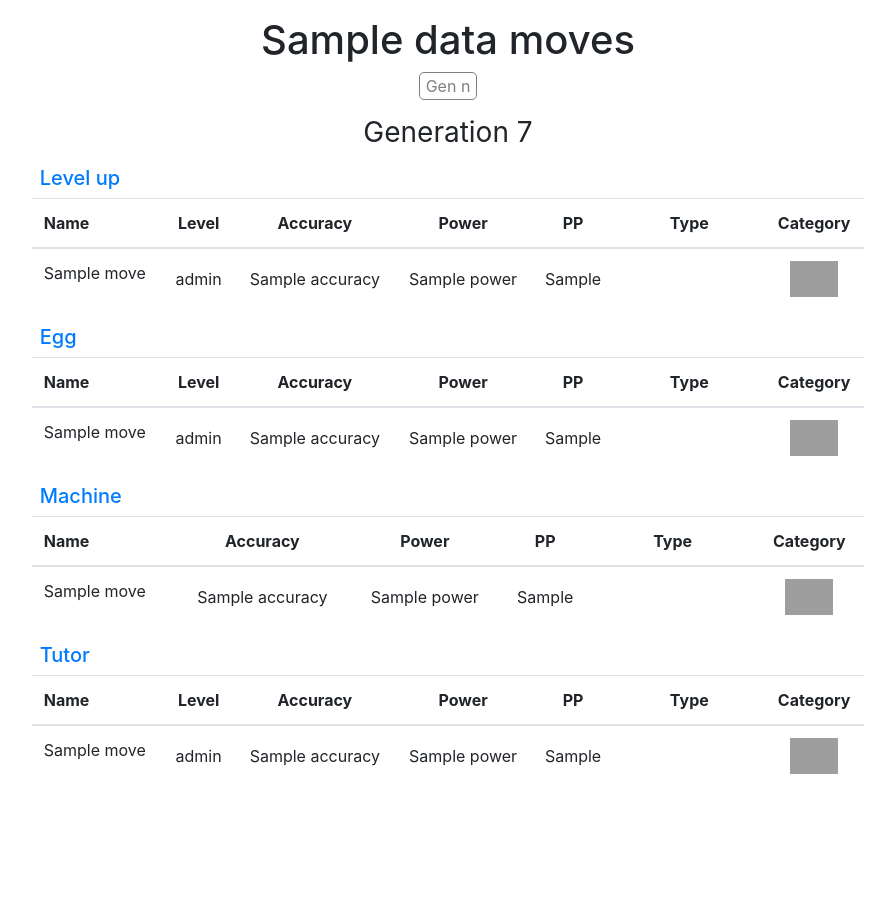
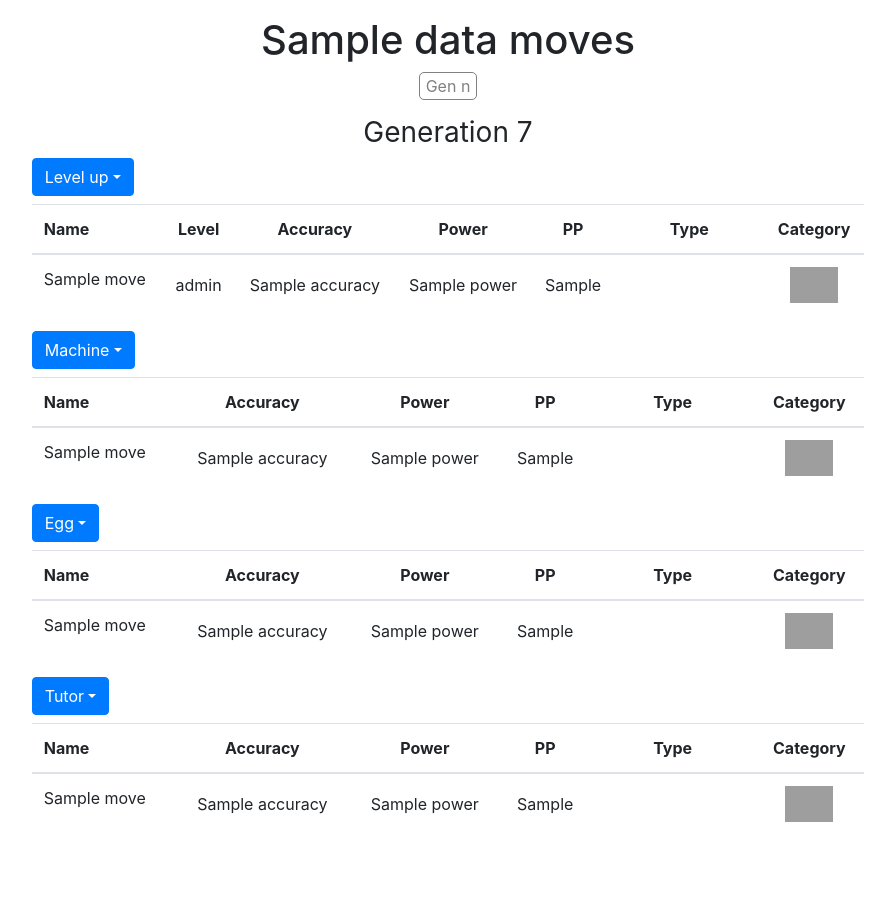
Before and after one commit to ToniIvars/django-pokedex, a Django app: template pokedex/templates/basics/moves.html in a window 1280 px wide. Shown: the part 62-960 px from the top of the page, without its empty margins (192-1087 px from the left). Before the commit the page ends 836 px from the top, so only its background shows below. Run offline with Django 3.2, Linux system fonts and the light colour scheme; the template is opened without the code that fills it: most values are stand-ins (such as "Sample title", 1, 10 or a date in 2020); some libraries are stand-ins or nearby versions; grey boxes are pictures that could not be loaded.

Commit message:
Replaced the learning method titles by buttons that show or hide their table

```diff
--- a/pokedex/static/basics/moves.css
+++ b/pokedex/static/basics/moves.css
@@ -33,10 +33,6 @@
 .button-disabled {
     border: 1px solid gray !important;
     color: gray !important;
-}
-
-.learn-method {
-    font-size: 1.25rem;
 }
 
 .type {
--- a/pokedex/static/basics/moves.js
+++ b/pokedex/static/basics/moves.js
@@ -2,6 +2,8 @@ document.addEventListener('DOMContentLoaded', function () {
     const gen_title = document.querySelector('#gen-title')
     const gen_buttons = Array.from(document.querySelectorAll('.gen-buttons'))
     const gen_tables = Array.from(document.querySelectorAll('.gen-tables'))
+
+    const dropdown_buttons = Array.from(document.querySelectorAll('.dropdown-toggle'))
 
     gen_buttons.slice(-1).pop().classList.add('button-disabled')
     gen_buttons.slice(-1).pop().disabled = true
@@ -23,4 +25,17 @@ document.addEventListener('DOMContentLoaded', function () {
             gen_title.innerHTML = `Generation ${btn.id.slice(-1)}`
         }
     })
+
+    dropdown_buttons.forEach(btn => {
+        btn.onclick = () => {
+            const table_id = btn.id.split('-').slice(1).join('-')
+            const table = document.getElementById(table_id)
+
+            if (table.classList.contains('d-none')) {
+                table.classList.remove('d-none')
+            } else {
+                table.classList.add('d-none')
+            }
+        }
+    })
 })
--- a/pokedex/templates/basics/moves.html
+++ b/pokedex/templates/basics/moves.html
@@ -11,8 +11,8 @@
 <!-- Generation buttons -->
 <div class="d-flex flex-wrap justify-content-center mb-3">
     {% for gen, moves in data.moves %}
-    {% if moves.level_up or moves.egg or moves.machine or moves.tutor%}
-    <button class="mx-3 gen-buttons" id="btn-{{gen}}">Gen {{gen|make_list|last}}</button>
+    {% if moves.level_up or moves.egg or moves.machine or moves.tutor %}
+    <button class="mx-3 my-1 my-md-0 gen-buttons" id="btn-{{gen}}">Gen {{gen|make_list|last}}</button>
     {% endif %}
     {% endfor %}
 </div>
@@ -20,10 +20,10 @@
 <h2 class="subtitle text-center" id="gen-title">Generation 1</h2>
 
 {% for gen, moves in data.moves %}
-{% if moves.level_up or moves.egg or moves.machine or moves.tutor%}
+{% if moves.level_up or moves.egg or moves.machine or moves.tutor %}
 <div id="{{gen}}" class="gen-tables d-none">
-    <h3 class="learn-method ml-2 mt-2 text-primary">Level up</h3>
-    <table class="table table-hover text-center">
+    <button class="btn btn-primary dropdown-toggle mb-2" type="button" id="btn-{{gen}}-levelup">Level up</button>
+    <table class="table table-hover text-center" id="{{gen}}-levelup">
         <thead>
             <tr>
                 <th class="text-left">Name</th>
@@ -50,38 +50,8 @@
         </tbody>
     </table>
 
-    {% if moves.egg %}
-    <h3 class="learn-method ml-2 mt-2 text-primary">Egg</h3>
-    <table class="table table-hover text-center">
-        <thead>
-            <tr>
-                <th class="text-left">Name</th>
-                <th>Level</th>
-                <th>Accuracy</th>
-                <th>Power</th>
-                <th>PP</th>
-                <th>Type</th>
-                <th>Category</th>
-            </tr>
-        </thead>
-        <tbody>
-            {% for move in moves.egg|dictsort:"level" %}
-            <tr>
-                <td class="text-left">{{move.name}}</td>
-                <td class="align-middle">{{move.level}}</td>
-                <td class="align-middle">{% if move.accuracy %}{{move.accuracy}} {% else %} --- {% endif %}</td>
-                <td class="align-middle">{% if move.power %}{{move.power}} {% else %} --- {% endif %}</td>
-                <td class="align-middle">{{move.pp}}</td>
-                <td class="align-middle"><span class="type type-{{move.type}}">{{move.type|upper}}</span></td>
-                <td class="align-middle"><img class="category-images" src="{% static 'basics/'|add:move.category|add:'.png' %}" alt="{{move.category|capfirst}}"></td>
-            </tr>
-            {% endfor %}
-        </tbody>
-    </table>
-    {% endif %}
-
-    <h3 class="learn-method ml-2 mt-2 text-primary">Machine</h3>
-    <table class="table table-hover text-center">
+    <button class="d-block btn btn-primary dropdown-toggle mb-2" type="button" id="btn-{{gen}}-machine">Machine</button>
+    <table class="table table-hover text-center"id="{{gen}}-machine">
         <thead>
             <tr>
                 <th class="text-left">Name</th>
@@ -106,13 +76,12 @@
         </tbody>
     </table>
 
-    {% if data.moves.gen_1.tutor %}
-    <h3 class="learn-method ml-2 mt-2 text-primary">Tutor</h3>
-    <table class="table table-hover text-center">
+    {% if moves.egg %}
+    <button class="d-block btn btn-primary dropdown-toggle mb-2" type="button" id="btn-{{gen}}-egg">Egg</button>
+    <table class="table table-hover text-center"id="{{gen}}-egg">
         <thead>
             <tr>
                 <th class="text-left">Name</th>
-                <th>Level</th>
                 <th>Accuracy</th>
                 <th>Power</th>
                 <th>PP</th>
@@ -121,10 +90,37 @@
             </tr>
         </thead>
         <tbody>
-            {% for move in data.moves.gen_1.tutor %}
+            {% for move in moves.egg|dictsort:"name" %}
             <tr>
                 <td class="text-left">{{move.name}}</td>
-                <td class="align-middle">{{move.level}}</td>
+                <td class="align-middle">{% if move.accuracy %}{{move.accuracy}} {% else %} --- {% endif %}</td>
+                <td class="align-middle">{% if move.power %}{{move.power}} {% else %} --- {% endif %}</td>
+                <td class="align-middle">{{move.pp}}</td>
+                <td class="align-middle"><span class="type type-{{move.type}}">{{move.type|upper}}</span></td>
+                <td class="align-middle"><img class="category-images" src="{% static 'basics/'|add:move.category|add:'.png' %}" alt="{{move.category|capfirst}}"></td>
+            </tr>
+            {% endfor %}
+        </tbody>
+    </table>
+    {% endif %}
+
+    {% if moves.tutor %}
+    <button class="d-block btn btn-primary dropdown-toggle mb-2" type="button" id="btn-{{gen}}-tutor">Tutor</button>
+    <table class="table table-hover text-center" id="{{gen}}-tutor">
+        <thead>
+            <tr>
+                <th class="text-left">Name</th>
+                <th>Accuracy</th>
+                <th>Power</th>
+                <th>PP</th>
+                <th>Type</th>
+                <th>Category</th>
+            </tr>
+        </thead>
+        <tbody>
+            {% for move in moves.tutor %}
+            <tr>
+                <td class="text-left">{{move.name}}</td>
                 <td class="align-middle">{% if move.accuracy %}{{move.accuracy}} {% else %} --- {% endif %}</td>
                 <td class="align-middle">{% if move.power %}{{move.power}} {% else %} --- {% endif %}</td>
                 <td class="align-middle">{{move.pp}}</td>
```
